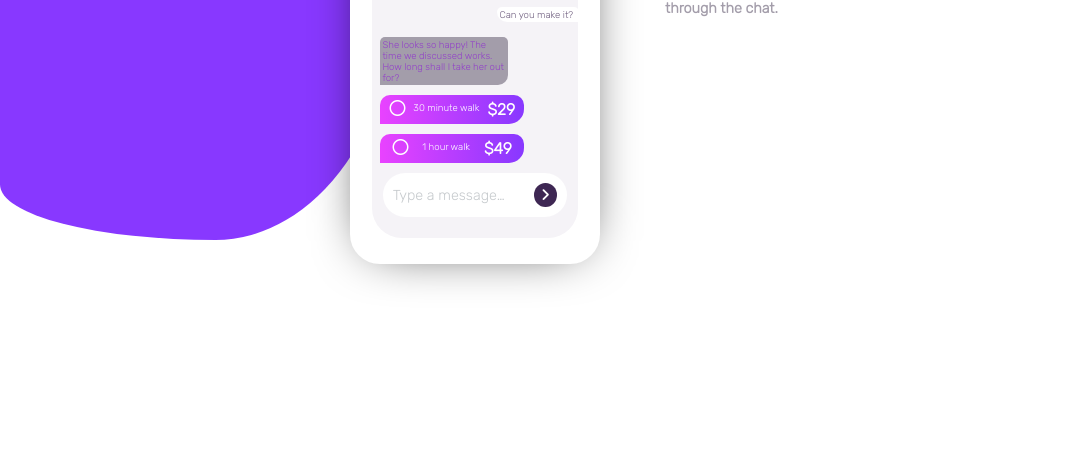
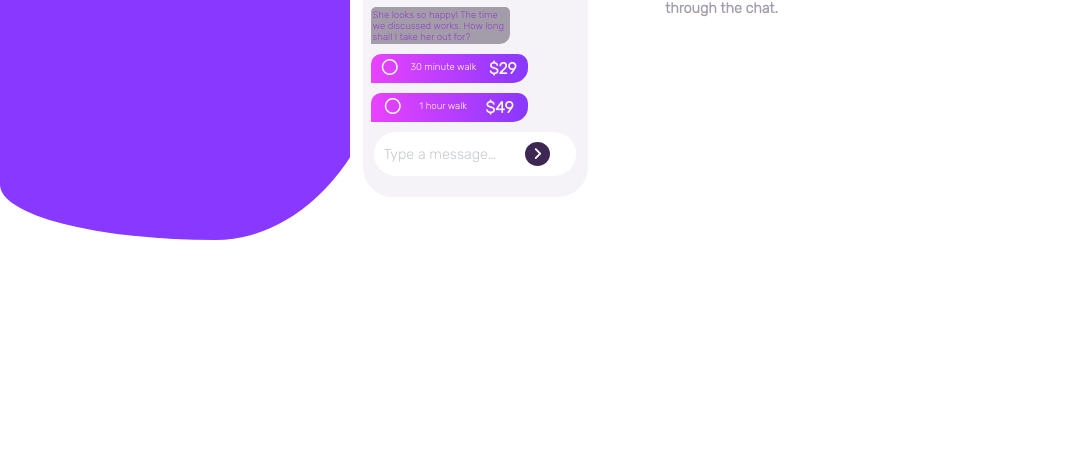
Before and after one commit to adelekewest/chat-app, a plain HTML site: page index.html in a window 1280 px wide. Shown: the part 350-800 px from the top of the page, without its empty margins (0-1078 px from the left). Drawn offline with Linux system fonts and the light colour scheme.

Commit message:
Modifying the css files

```diff
--- a/css/styles.css
+++ b/css/styles.css
@@ -30,8 +30,7 @@ body {
     width: 69%;
     background-color: hsl(0, 0%, 100%);
     padding-bottom: 15px;
-    border: 11px solid #fff;
-    box-shadow: 0 0 54px -21px #000000;
+
 }
 
 .avatar-container {
```
